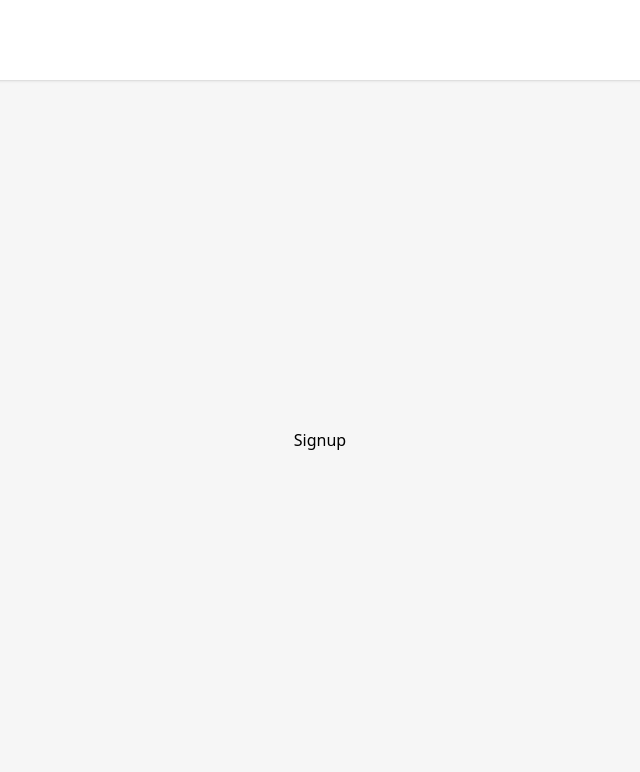
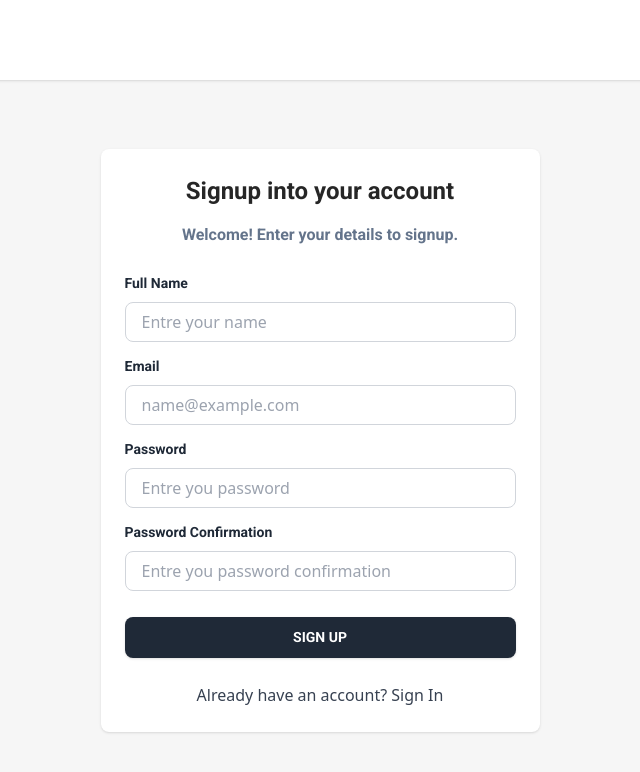
Before and after one commit to marouanedbibih/stage, a React (Vite) app: page /signup in a window 1280 px wide. Shown: the top 772 px of the page, without its empty margins (320-960 px from the left). Built offline with nearby package versions, Linux system fonts and the light colour scheme.

Commit message:
Create Sign up components

```diff
--- a/src/views/auth/Login.jsx
+++ b/src/views/auth/Login.jsx
@@ -1,6 +1,7 @@
-import React, { useRef, useState } from 'react'
-import { useStateContext } from '../../contexts/ContextProvider';
-import axiosClient from '../../api/axios';
+import React, { useRef, useState } from "react";
+import { useStateContext } from "../../contexts/ContextProvider";
+import axiosClient from "../../api/axios";
+import { Link } from "react-router-dom";
 
 function Login() {
   const { setUser, _setToken, _setRole, setNotification } = useStateContext();
@@ -90,10 +91,19 @@ function Login() {
             Login
           </div>
         </button>
-
+        <p class=" block text-center font-sans text-base font-normal leading-relaxed text-gray-700 antialiased">
+          Already have an account?{" "}
+          <Link
+            class="font-medium text-gray transition-colors hover:text-blue-700"
+            to="/signup
+            "
+          >
+            Sign In
+          </Link>
+        </p>
       </form>
     </div>
   );
 }
 
-export default Login
+export default Login;
--- a/src/views/auth/Signup.jsx
+++ b/src/views/auth/Signup.jsx
@@ -1,9 +1,139 @@
-import React from 'react'
+import React, { createRef, useRef, useState } from "react";
+import {Link } from "react-router-dom";
+import axiosClient from "../../api/axios";
+import { useStateContext } from "../../contexts/ContextProvider";
+function Signup() {
+  const { setUser, _setToken, _setRole, setNotification } = useStateContext();
+  const nameRef = useRef();
+  const emailRef = useRef();
+  const passwordRef = useRef();
+  const passwordConfirmationRef = useRef();
+  const [message, setMessage] = useState(null);
 
-function Signup() {
+  const onSubmit = (ev) => {
+    ev.preventDefault();
+
+    const payload = {
+      name: nameRef.current.value,
+      email: emailRef.current.value,
+      password: passwordRef.current.value,
+      password_confirmation: passwordConfirmationRef.current.value,
+    };
+    console.log(payload);
+    axiosClient
+      .post("/signup", payload)
+      .then(({ data }) => {
+        console.log(data);
+        setUser(data.user);
+        _setRole(data.user.role);
+        _setToken(data.token);
+      })
+      .catch((err) => {
+        const response = err.response;
+        if (response && response.status === 422) {
+          setMessage(response.data.message);
+        }
+      });
+  };
+
   return (
-    <div>Signup</div>
-  )
+    <div className="grid grid-cols-1">
+      {message && (
+        <div class="font-regular relative mb-4 block w-full rounded-lg bg-gradient-to-tr from-red-600 to-red-400 p-4 text-base leading-5 text-white opacity-100">
+          <i class="fas fa-exclamation mr-2"></i>
+          {message}
+        </div>
+      )}
+
+      <form
+        className="w-[439px] h-auto p-6 bg-white rounded-lg shadow flex-col justify-center items-center gap-6 inline-flex"
+        onSubmit={onSubmit}
+      >
+        <div className="flex-col justify-center items-center gap-3 flex">
+          <div className="text-neutral-800 text-2xl font-bold font-['Roboto'] leading-9">
+            Signup into your account
+          </div>
+          <div className="w-[372px] text-center text-slate-500 text-base font-bold font-['Roboto'] leading-7">
+            Welcome! Enter your details to signup.
+          </div>
+        </div>
+
+        <div className="self-stretch h-auto flex-col justify-center items-start gap-3 flex">
+          {/* name input */}
+          <div className="self-stretch h-[71px] justify-start items-start gap-3 inline-flex">
+            <div className="grow shrink basis-0 h-[42px] flex-col justify-start items-start gap-2 inline-flex">
+              <div className="self-stretch text-gray-800 text-sm font-bold font-['Roboto'] leading-[21px]">
+                Full Name
+              </div>
+              <input
+                className="self-stretch h-10 p-4 py-3 bg-white bg-opacity-0 rounded-lg border border-gray-300 justify-start items-center gap-2.5 inline-flex outline outline-0 focus:border-2 focus:border-grayfocus:transition"
+                placeholder="Entre your name"
+                type="text"
+                ref={nameRef}
+              />
+            </div>
+          </div>
+          {/* email input */}
+          <div className="self-stretch h-[71px] justify-start items-start gap-3 inline-flex">
+            <div className="grow shrink basis-0 h-[42px] flex-col justify-start items-start gap-2 inline-flex">
+              <div className="self-stretch text-gray-800 text-sm font-bold font-['Roboto'] leading-[21px]">
+                Email
+              </div>
+              <input
+                className="self-stretch h-10 p-4 py-3 bg-white bg-opacity-0 rounded-lg border border-gray-300 justify-start items-center gap-2.5 inline-flex outline outline-0 focus:border-2 focus:border-grayfocus:transition"
+                placeholder="name@example.com"
+                type="email"
+                ref={emailRef}
+              />
+            </div>
+          </div>
+          {/* password input */}
+          <div className="self-stretch h-[71px] justify-start items-start gap-3 inline-flex">
+            <div className="grow shrink basis-0 h-[42px] flex-col justify-start items-start gap-2 inline-flex">
+              <div className="self-stretch text-gray-800 text-sm font-bold font-['Roboto'] leading-[21px]">
+                Password
+              </div>
+              <input
+                className="self-stretch h-10 p-4 py-3 bg-white bg-opacity-0 rounded-lg border border-gray-300 justify-start items-center gap-2.5 inline-flex outline outline-0 focus:border-2 focus:border-grayfocus:transition"
+                placeholder="Entre you password"
+                type="password"
+                ref={passwordRef}
+              />
+            </div>
+          </div>
+
+          {/* password confirmation input */}
+          <div className="self-stretch h-[71px] justify-start items-start gap-3 inline-flex">
+            <div className="grow shrink basis-0 h-[42px] flex-col justify-start items-start gap-2 inline-flex">
+              <div className="self-stretch text-gray-800 text-sm font-bold font-['Roboto'] leading-[21px]">
+                Password Confirmation
+              </div>
+              <input
+                className="self-stretch h-10 p-4 py-3 bg-white bg-opacity-0 rounded-lg border border-gray-300 justify-start items-center gap-2.5 inline-flex outline outline-0 focus:border-2 focus:border-grayfocus:transition"
+                placeholder="Entre you password confirmation"
+                type="password"
+                ref={passwordConfirmationRef}
+              />
+            </div>
+          </div>
+        </div>
+        <button className="self-stretch px-[18px] py-2.5 bg-gray-800 rounded-lg shadow justify-center items-center gap-2 inline-flex hover:bg-gray-700 active:bg-gray-900">
+          <div className="text-white text-sm font-bold font-['Roboto'] uppercase leading-[21px]">
+            Sign Up
+          </div>
+        </button>
+        <p class=" block text-center font-sans text-base font-normal leading-relaxed text-gray-700 antialiased">
+          Already have an account? {" "}
+          <Link
+            class="font-medium text-graytransition-colors hover:text-blue-700"
+            to="/login"
+          >
+             Sign In
+          </Link>
+        </p>
+      </form>
+    </div>
+  );
 }
 
-export default Signup
+export default Signup;
```
Lines whose indentation alone changed are shown as unchanged.
